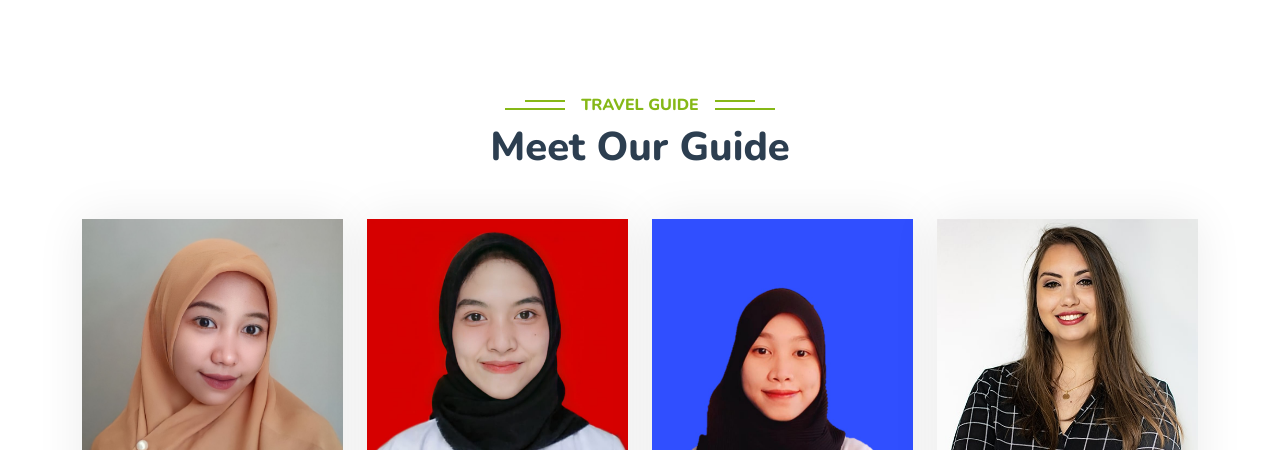
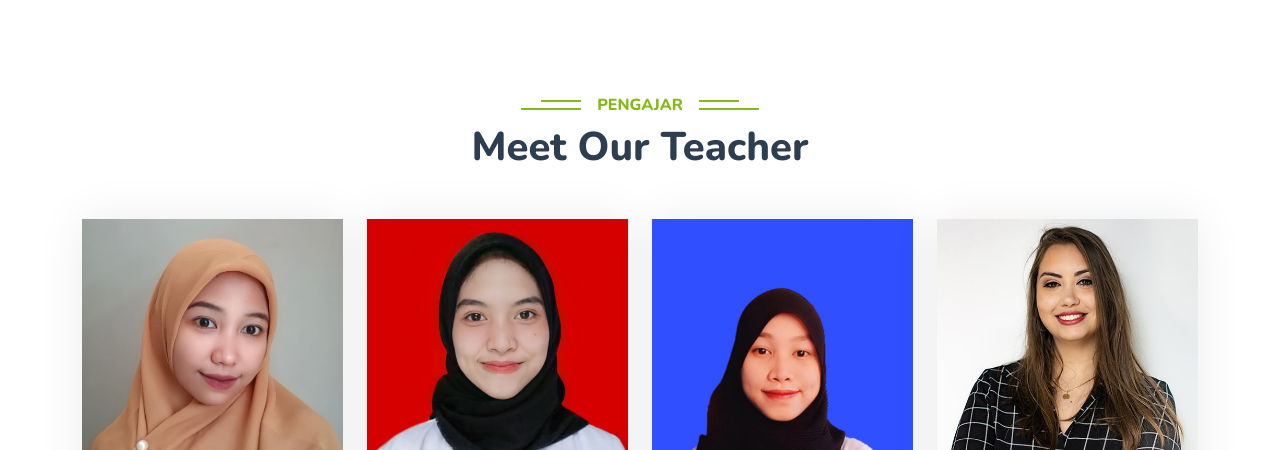
Before and after one commit to San0e/web-jarimatrik, a plain HTML site: page index.html in a window 1280 px wide. Shown: the part 5846-6296 px from the top of the page. Drawn offline with nearby package versions, Linux system fonts and the light colour scheme; files that its build step writes are made by us from their sources; files whose address does not match are found by name.

Commit message:
Update index.html

```diff
--- a/index.html
+++ b/index.html
@@ -543,8 +543,8 @@
     <div class="container-xxl py-5">
         <div class="container">
             <div class="text-center wow fadeInUp" data-wow-delay="0.1s">
-                <h6 class="section-title bg-white text-center text-primary px-3">Travel Guide</h6>
-                <h1 class="mb-5">Meet Our Guide</h1>
+                <h6 class="section-title bg-white text-center text-primary px-3">PENGAJAR</h6>
+                <h1 class="mb-5">Meet Our Teacher</h1>
             </div>
             <div class="row g-4">
                 <div class="col-lg-3 col-md-6 wow fadeInUp" data-wow-delay="0.1s">
```
